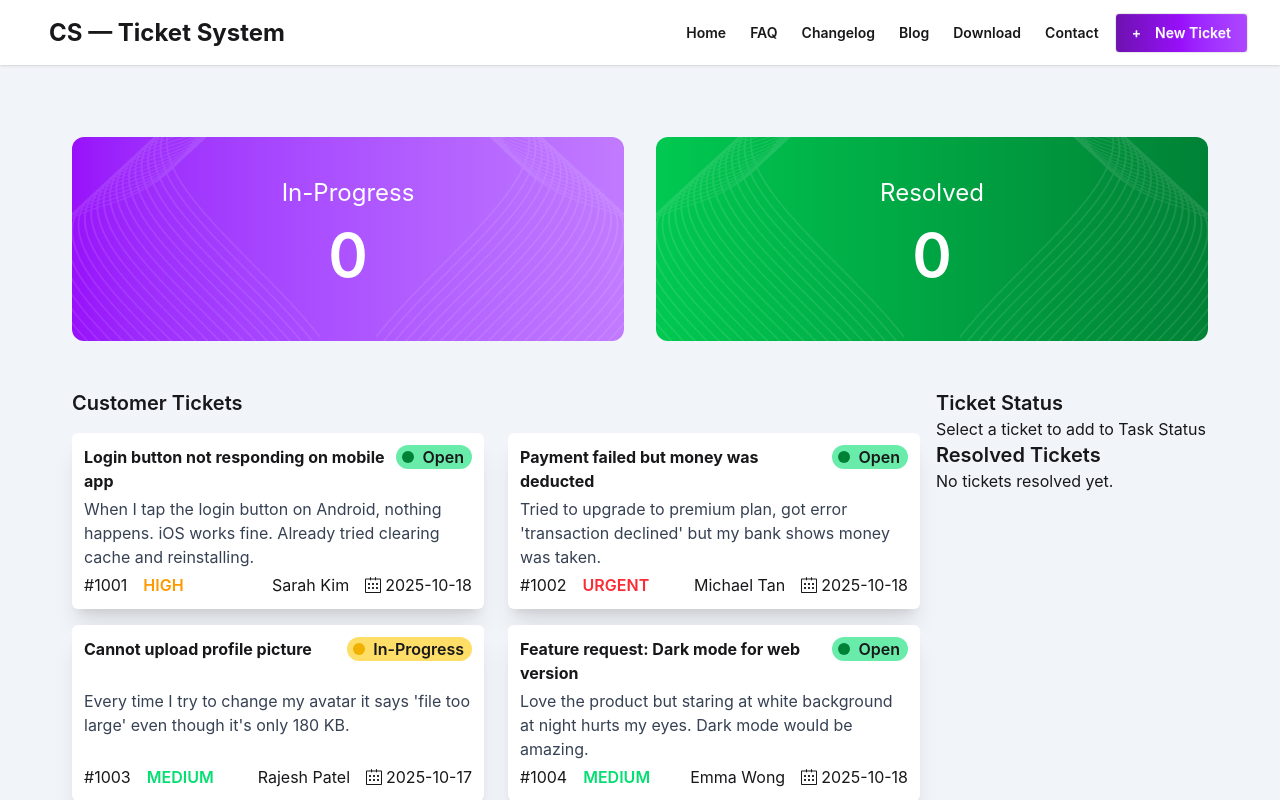
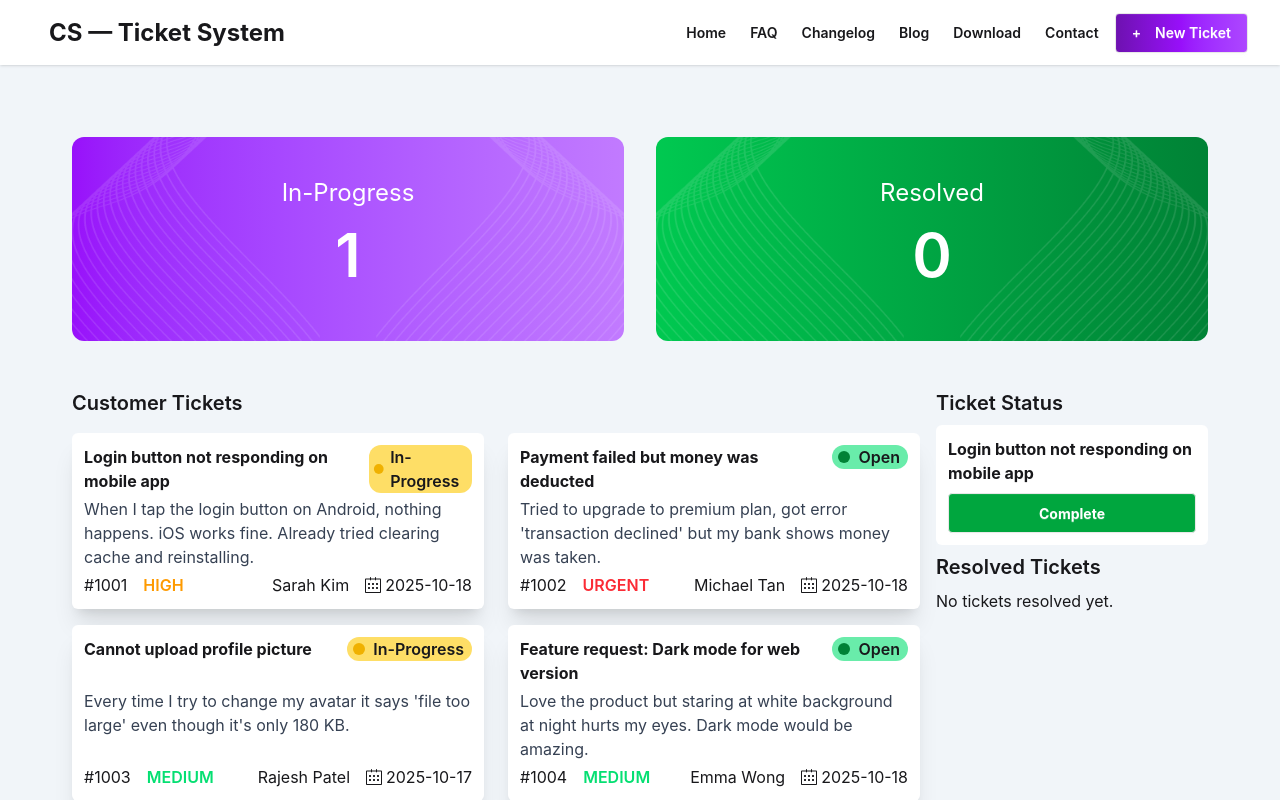
Before and after one commit to AKToran/customer-support-system, a React (Vite) app: page / in a window 1280 px wide. Both pictures are taken after a click on the element 278 px from the left and 521 px from the top of the page. Shown: the top 800 px of the page. Built offline with nearby package versions, Linux system fonts and the light colour scheme.

Commit message:
state management for tickets, statuses and counters done

```diff
--- a/src/App.jsx
+++ b/src/App.jsx
@@ -1,40 +1,69 @@
-import { useEffect, useState } from 'react'
-import './App.css'
-import Banner from './Components/Banner/Banner'
-import Navbar from "./Components/Navbar/Navbar"
-import Status from './Components/Status/Status'
-import Tickets from './Components/Tickets/Tickets'
+import { useEffect, useState } from "react";
+import "./App.css";
+import Banner from "./Components/Banner/Banner";
+import Navbar from "./Components/Navbar/Navbar";
+import Status from "./Components/Status/Status";
+import Tickets from "./Components/Tickets/Tickets";
 
 function App() {
   const [tickets, setTickets] = useState([]);
+  const [progressCount, setProgressCount] = useState(0);
+  const [resolvedCount, setResolvedCount] = useState(0);
+  const [inProgressTickets, setInProgressTickets] = useState([]);
+  const [resolvedTickets, setResolvedTickets] = useState([]);
 
-  useEffect(()=>{
+  useEffect(() => {
     fetch("/data.json")
-    .then(res=> res.json())
-    .then(data => setTickets(data))
-    .catch(err=> alert(err))
-  },[])
+      .then((res) => res.json())
+      .then((data) => setTickets(data))
+      .catch((err) => alert(err));
+  }, []);
+
+  const handleTicketClick = (ticket) => {
+    ticket.status = "in-progress"
+    setProgressCount(progressCount + 1);
+    const newInProgressTickets = [...inProgressTickets, ticket];
+    setInProgressTickets(newInProgressTickets);
+  };
+
+  const handleResolvedTickets = (id) => {
+    setResolvedCount(resolvedCount + 1);
+    setProgressCount(progressCount - 1);
+    const newInProgressTickets = inProgressTickets.filter(
+      (ticket) => ticket.id !== id,
+    );
+    setInProgressTickets(newInProgressTickets);
+
+    const newResolvedTicket = tickets.find(ticket => ticket.id === id);
+    // const newResolvedTickets = [...resolvedTickets, newResolvedTicket]
+    setResolvedTickets([...resolvedTickets, newResolvedTicket]);
+
+    const newTickets = tickets.filter(ticket => ticket.id !== id);
+    setTickets(newTickets);
+  };
 
   return (
     <>
-      <Navbar/>
+      <Navbar />
       <main className="p-8 lg:p-18 bg-slate-100">
-        <Banner/>
+        <Banner resolvedCount={resolvedCount} progressCount={progressCount} />
 
-        <section className='grid grid-cols-1 lg:grid-cols-4 gap-8 lg:gap-4 pt-4 lg:pt-12'>
-          <section className='col-span-3'>
-            <Tickets tickets={tickets}/>
+        <section className="grid grid-cols-1 lg:grid-cols-4 gap-8 lg:gap-4 pt-4 lg:pt-12">
+          <section className="col-span-3">
+            <Tickets tickets={tickets} handleTicketClick={handleTicketClick} />
           </section>
 
           <section>
-            <Status/>
+            <Status
+              inProgressTickets={inProgressTickets}
+              handleResolvedTickets={handleResolvedTickets}
+              resolvedTickets={resolvedTickets}
+            />
           </section>
         </section>
       </main>
-
-
     </>
-  )
+  );
 }
 
-export default App
+export default App;
--- a/src/Components/Banner/Banner.jsx
+++ b/src/Components/Banner/Banner.jsx
@@ -2,7 +2,7 @@ import React from "react";
 import bg1 from "../../assets/vector1.png";
 import bg2 from "../../assets/vector2.png";
 
-const Banner = () => {
+const Banner = ({progressCount, resolvedCount}) => {
   return (
     <div className="flex flex-col lg:flex-row gap-4 lg:gap-8 text-white">
       <div className="relative flex-1 text-center bg-linear-to-r from-purple-600 to-purple-400 p-10 rounded-xl">
@@ -17,7 +17,7 @@ const Banner = () => {
 
         <div className="relative">
           <h2 className="text-2xl">In-Progress</h2>
-          <h1 className="text-6xl m-4 font-semibold">0</h1>
+          <h1 className="text-6xl m-4 font-semibold">{progressCount}</h1>
         </div>
       </div>
 
@@ -33,7 +33,7 @@ const Banner = () => {
 
         <div>
           <h2 className="text-2xl">Resolved</h2>
-          <h1 className="text-6xl m-4 font-semibold">0</h1>
+          <h1 className="text-6xl m-4 font-semibold">{resolvedCount}</h1>
         </div>
       </div>
     </div>
--- a/src/Components/Status/Status.jsx
+++ b/src/Components/Status/Status.jsx
@@ -1,16 +1,37 @@
 import React from 'react';
 
-const Status = () => {
+const Status = ({inProgressTickets, handleResolvedTickets, resolvedTickets}) => {
   return (
     <div>
       <div>
-        <h2 className='text-xl font-semibold'>Ticket Status</h2>
-        <p>Select a ticket to add to Task Status</p>
+        <h2 className='text-xl font-semibold mb-2'>Ticket Status</h2>
+        {
+          inProgressTickets.length === 0 ? <p>Select a ticket to add to Task Status</p> :
+            inProgressTickets.map(ticket=> {
+              return(
+              <div key={ticket.id} className='bg-white my-2 rounded-md p-3'>
+                <h3 className='text-md font-bold mb-2'>{ticket.title}</h3>
+                <button onClick={()=>{
+                  handleResolvedTickets(ticket.id)
+                }} className='w-full btn bg-green-600  font-bold text-white'>Complete</button>
+              </div>)
+            })
+
+        }
       </div>
 
       <div>
-        <h2 className='text-xl font-semibold'>Resolved Tickets</h2>
-        <p>No tickets resolved yet.</p>
+        <h2 className='text-xl font-semibold my-2'>Resolved Tickets</h2>
+        {
+          resolvedTickets.length === 0 ? <p>No tickets resolved yet.</p> :
+            resolvedTickets.map(ticket=> {
+              return(
+              <div key={ticket.id} className='bg-gray-200 my-2 rounded-md p-3'>
+                <h3 className='text-md font-bold mb-2'>{ticket.title}</h3>
+              </div>)
+            })
+
+        }
       </div>
     </div>
   );
--- a/src/Components/Tickets/Ticket.jsx
+++ b/src/Components/Tickets/Ticket.jsx
@@ -2,9 +2,9 @@ import React from "react";
 import { GoDotFill } from "react-icons/go";
 import { SlCalender } from "react-icons/sl";
 
-const Ticket = ({ ticket }) => {
+const Ticket = ({ ticket, handleTicketClick }) => {
   return (
-    <div className="bg-white p-3 rounded-md flex flex-col justify-between gap-1 cursor-pointer shadow-xl">
+    <div onClick={()=>handleTicketClick(ticket)} className="bg-white p-3 rounded-md flex flex-col justify-between gap-1 cursor-pointer shadow-xl">
       <div className="flex justify-between gap-2">
         <h3 className="font-bold">{ticket.title}</h3>
         <div>
@@ -26,9 +26,13 @@ const Ticket = ({ ticket }) => {
         <div className="flex items-center gap-2 lg:gap-4">
           <p>#{ticket.id}</p>
           <p>
-            {
-            ticket.priority === "high"? <span className="text-amber-500 font-semibold">HIGH</span> : ticket.priority === "urgent"? <span className="text-red-500 font-semibold">URGENT</span> : <span className="text-green-400 font-semibold">MEDIUM</span>
-          }
+            {ticket.priority === "high" ? (
+              <span className="text-amber-500 font-semibold">HIGH</span>
+            ) : ticket.priority === "urgent" ? (
+              <span className="text-red-500 font-semibold">URGENT</span>
+            ) : (
+              <span className="text-green-400 font-semibold">MEDIUM</span>
+            )}
           </p>
         </div>
         <div className="flex items-center gap-4">
--- a/src/Components/Tickets/Tickets.jsx
+++ b/src/Components/Tickets/Tickets.jsx
@@ -1,13 +1,13 @@
 import React from 'react';
 import Ticket from './Ticket';
 
-const Tickets = ({tickets}) => {
+const Tickets = ({tickets, handleTicketClick}) => {
   return (
     <div>
       <h2 className='text-xl font-semibold mb-4'>Customer Tickets</h2>
       <div className='grid grid-cols-1 lg:grid-cols-2 gap-x-6 gap-y-4'>
         {
-          tickets.map(ticket => <Ticket key={ticket.id} ticket={ticket}/>)
+          tickets.map(ticket => <Ticket key={ticket.id} ticket={ticket} handleTicketClick={handleTicketClick}/>)
         }
       </div>
     </div>
```
